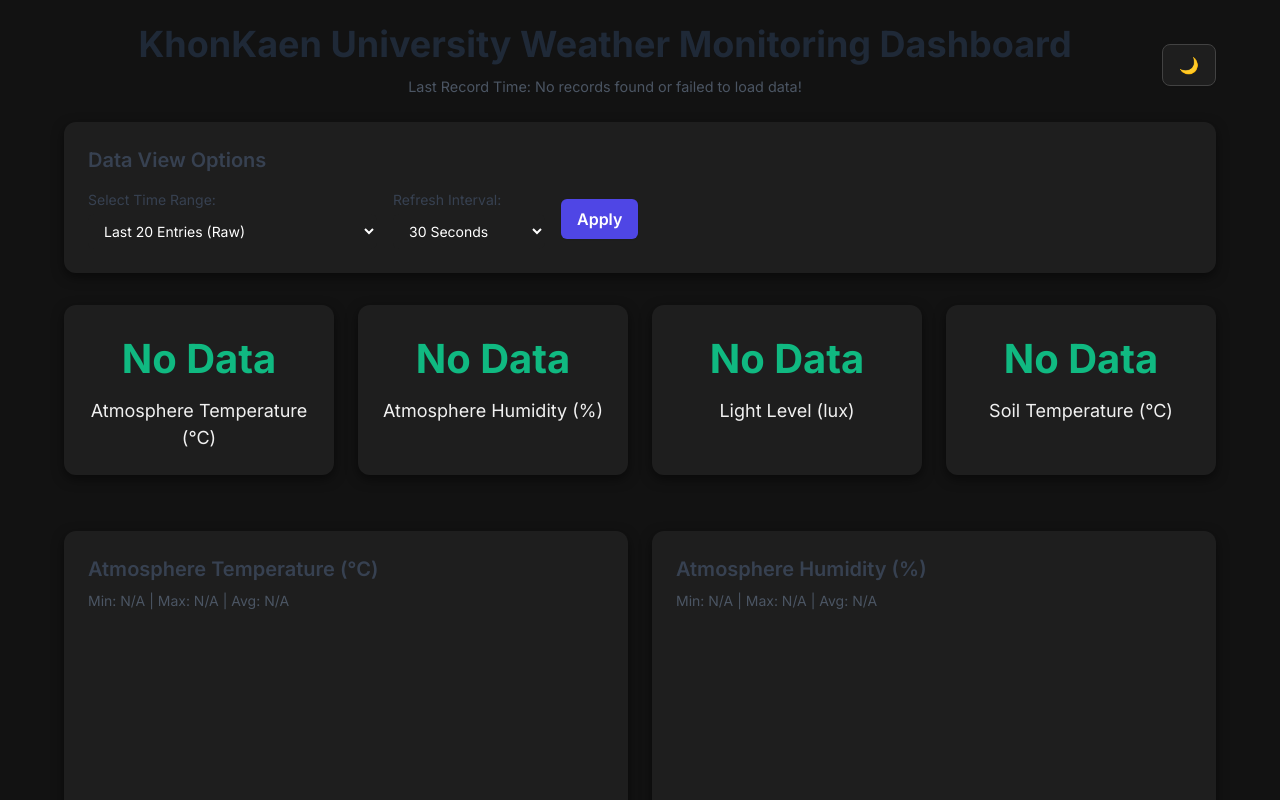
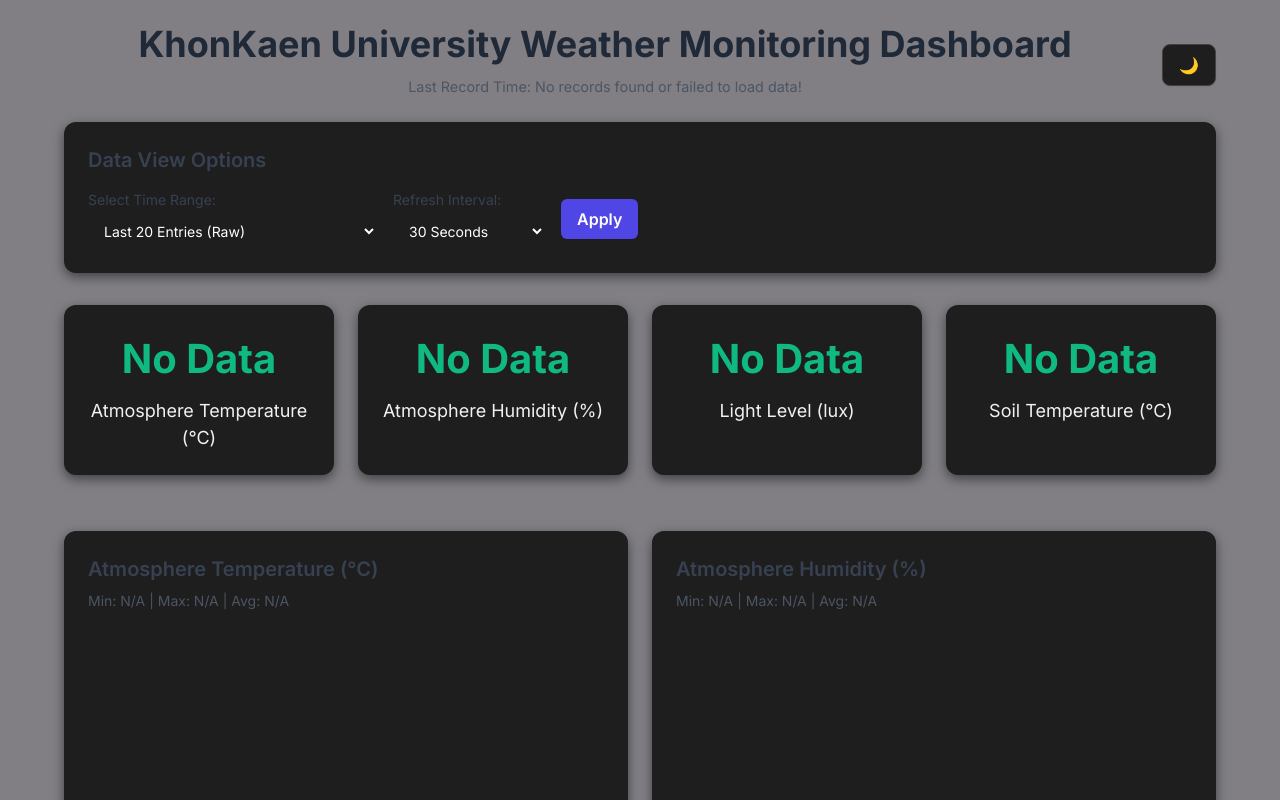
Before and after one commit to PartheeNova/TSFront, a plain HTML site: page index.html in a window 1280 px wide. Both pictures are taken after a click on the button "☀️". Shown: the top 800 px of the page. Drawn offline with nearby package versions, Linux system fonts and the light colour scheme; no server answers.

Commit message:
Update index.html
minor update, dark mode background change

```diff
--- a/index.html
+++ b/index.html
@@ -30,7 +30,7 @@
         }
 
         html.dark {
-            --bg-color: #121212; /* Even darker, almost black for background for true contrast */
+            --bg-color: #25222b93; /* Even darker, almost black for background for true contrast */
             --card-bg-color: #1e1e1e; /* Slightly lighter than background for cards */
             --text-color-primary: #FFFFFF; /* Pure white for main headers */
             --text-color-secondary: #F0F0F0; /* Very light gray for secondary text, including field labels */
```
